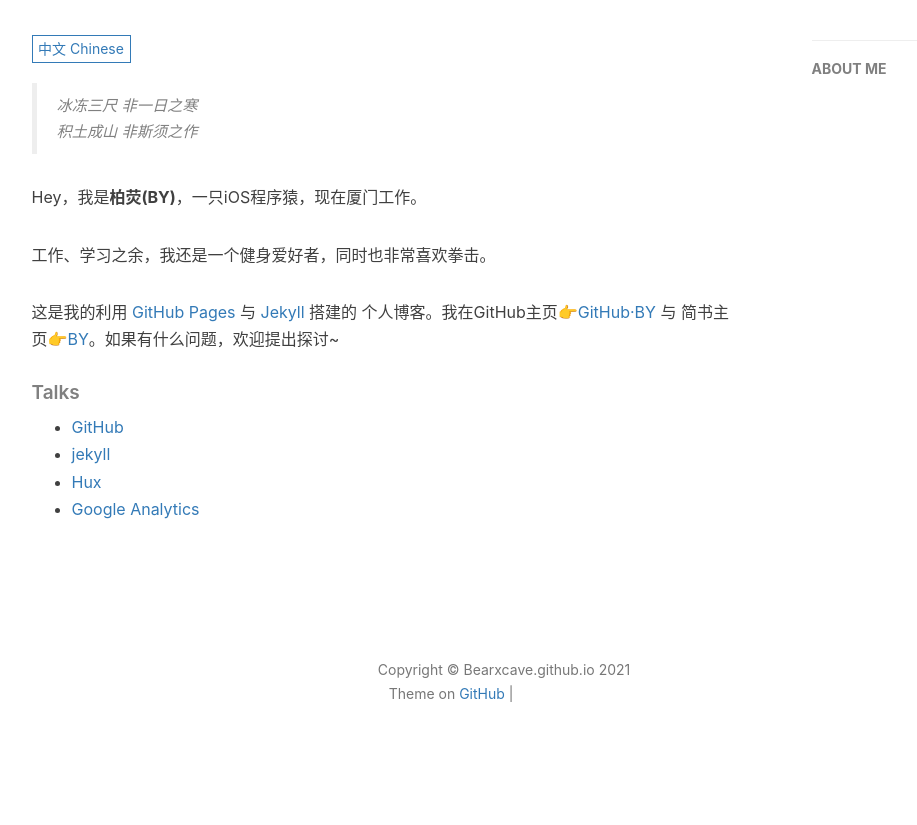
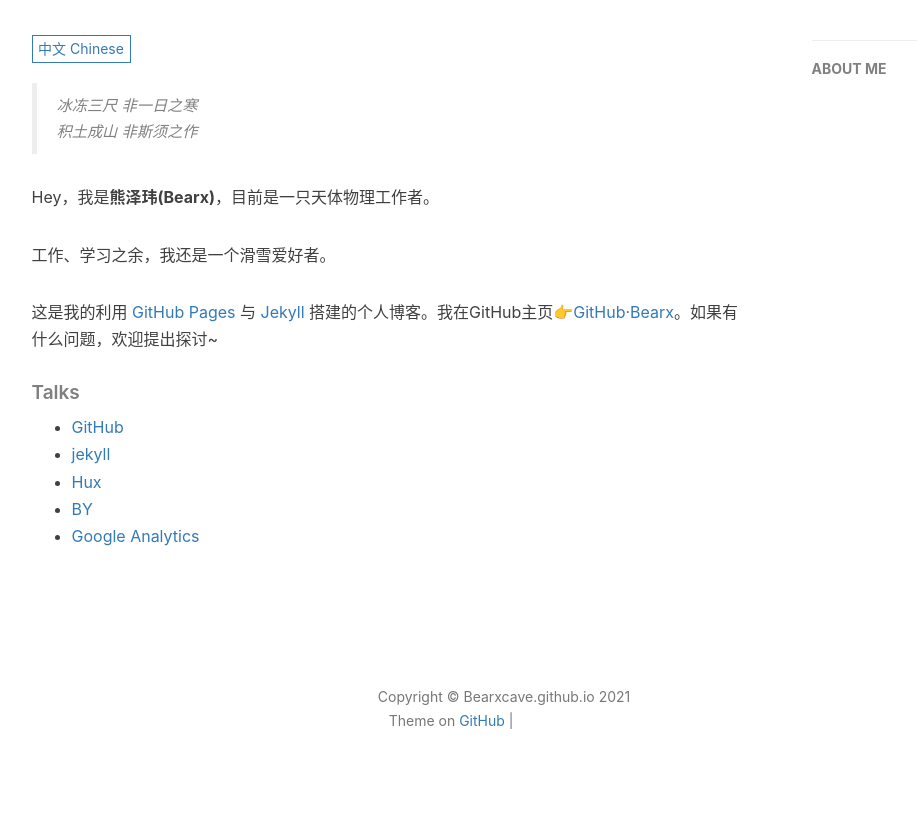
Before and after one commit to Bearxcave/Bearxcave.github.io, a Jekyll site: the page built from about.html, in a window 1280 px wide. Shown: the part 418-1243 px from the top of the page, without its empty margins (136-1053 px from the left). Built offline with Jekyll 4.4.1, drawn with Linux system fonts in a browser that asks for light colours; nearby versions of some CDN libraries; library files that are not in the unit come from our copies; comment, search, counter and statistics services are not loaded; before the commit the page ends 1216 px from its top, so only the background shows below that; grey boxes are pictures that could not be loaded.

Commit message:
Update about.html

```diff
--- a/about.html
+++ b/about.html
@@ -18,11 +18,11 @@ header-img: "img/post-bg-rwd.jpg"
     <blockquote><p>冰冻三尺 非一日之寒<br>
     积土成山 非斯须之作</p></blockquote>
 
-    <p>Hey，我是<strong>柏荧(BY)</strong>，一只iOS程序猿，现在厦门工作。</p>
+    <p>Hey，我是<strong>熊泽玮(Bearx)</strong>，目前是一只天体物理工作者。</p>
 
-    <p>工作、学习之余，我还是一个健身爱好者，同时也非常喜欢拳击。</p>
+    <p>工作、学习之余，我还是一个滑雪爱好者。</p>
 
-    <p>这是我的利用 <a href="https://pages.github.com/">GitHub Pages</a> 与 <a href="http://jekyll.com.cn/">Jekyll</a> 搭建的 个人博客。我在GitHub主页<a href="https://github.com/qiubaiying">👉GitHub·BY</a> 与 简书主页<a href="https://http://www.jianshu.com/u/e71990ada2fd">👉BY</a>。如果有什么问题，欢迎提出探讨~</p>
+    <p>这是我的利用 <a href="https://pages.github.com/">GitHub Pages</a> 与 <a href="http://jekyll.com.cn/">Jekyll</a> 搭建的个人博客。我在GitHub主页<a href="https://github.com/bearxcave">👉GitHub·Bearx</a>。如果有什么问题，欢迎提出探讨~</p>
 
     <p></p>
 
@@ -32,28 +32,28 @@ header-img: "img/post-bg-rwd.jpg"
         <li><a href="https://github.com">GitHub</a></li>
         <li><a href="http://jekyll.com.cn/">jekyll</a></li>
         <li><a href="http://huangxuan.me/">Hux</a></li>
+        <li><a href="http://qiubaiying.github.io/">BY</a></li>
         <li><a href="https://analytics.google.com/analytics">Google Analytics</a></li>
     </ul>
 </div>
 
 <!-- English Version -->
 <div class="en post-container">
-    <blockquote><p>Yet another iOS Developer. <br>
-    Yet another Life-long Student.</p></blockquote>
+    <blockquote><p>Yet another Astrophysics worker. <br>
+    Yet another Ski-snowboarder.</p></blockquote>
 
-    <p>Hi, I am <strong>Baiying Qiu</strong>，you can call me <strong>BY</strong>. I am an iOS software engineer and currently working in Xiamen</p>
+    <p>Hi, I am <strong>Zewei Xiong</strong>，you can call me <strong>Bearx</strong>. I am a astrophysics worker.</p>
 
-    <p>This is my personal blog, through making Github Pages and Jekyll.My GitHub  👉 <a href="http://github.com/qiubaiying">Github·BY</a>.</p>
-
-    <p>I am a sports enthusiast, I like fitness, running and boxing.</p>
+    <p>This is my personal blog, through making Github Pages and Jekyll. My GitHub <a href="http://github.com/qiubaiying">👉Github·Bearx</a>.</p>
 
     <h5>Talks</h5>
 
     <ul>
     <li><a href="https://github.com">GitHub</a></li>
     <li><a href="http://jekyll.com.cn/">jekyll</a></li>
-    <li><a href="https://pages.github.com/">GitHub Pages</a></li>
-    <li><a href="https://qiubaiying.github.io">BY</a></li>
+    <li><a href="http://huangxuan.me/">Hux</a></li>
+    <li><a href="http://qiubaiying.github.io/">BY</a></li>
+    <li><a href="https://analytics.google.com/analytics">Google Analytics</a></li>
     </ul>
 </div>
 
```
